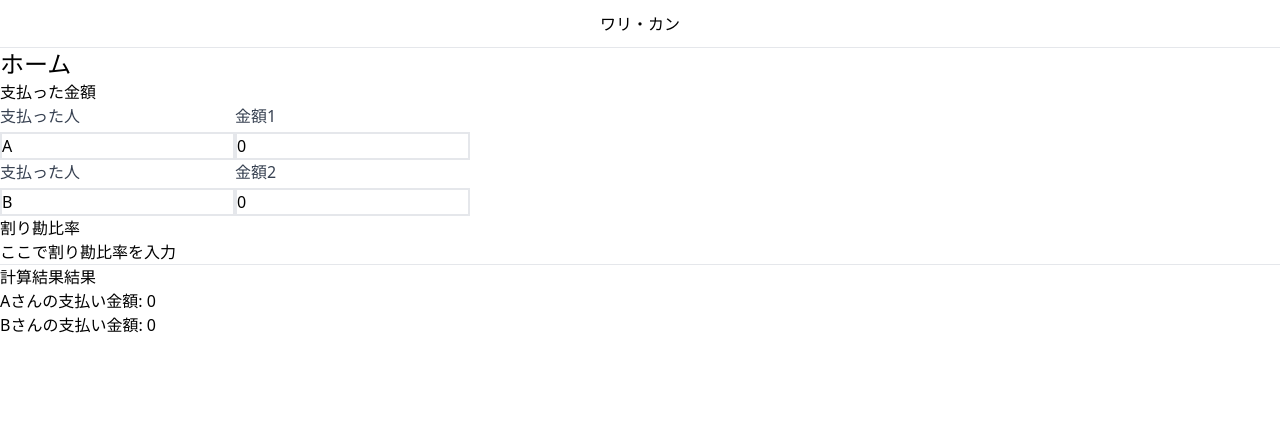
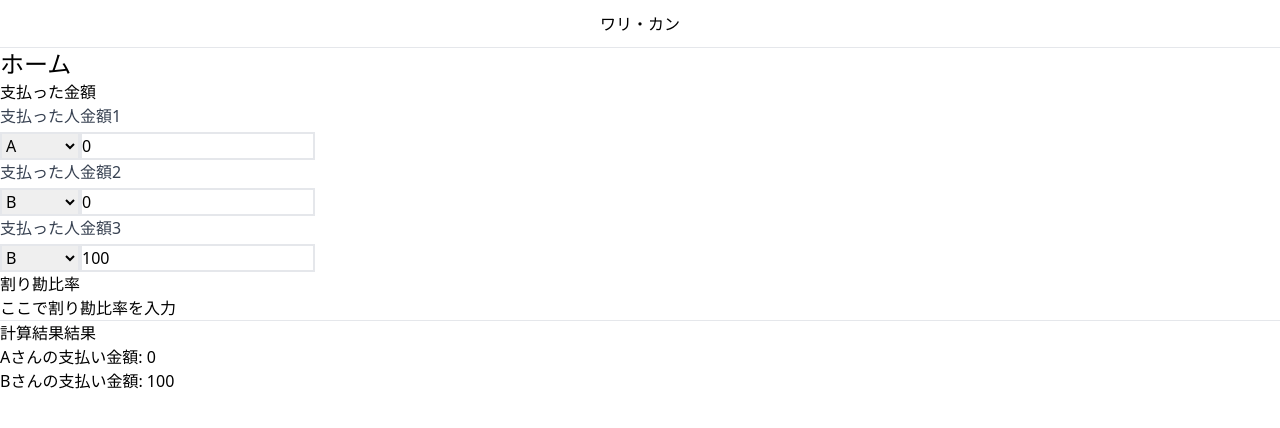
Before and after one commit to TokiyaHorikawa/warikan, a React (Create React App) app: page / in a window 1280 px wide. Shown: the top 428 px of the page. Built offline with nearby package versions, Linux system fonts and the light colour scheme.

Commit message:
feat: Set default value for Select Form

```diff
--- /dev/null
+++ b/src/components/FormSelect.tsx
@@ -0,0 +1,54 @@
+import React from 'react';
+
+type OptionValue = string | number;
+type OptionObjValue = { [key in string]: OptionValue };
+type Option = OptionValue | OptionObjValue;
+
+type PropsType = {
+  name: string;
+  label?: string;
+  type?: string;
+  options: Option[];
+  optionsViewKey?: string;
+  optionsValueKey?: string;
+  selectedValue?: OptionValue;
+  className?: string;
+  inputRef?: any;
+};
+
+const FormSelect: React.FC<PropsType> = ({
+  name,
+  label,
+  className,
+  options,
+  optionsValueKey = 'value',
+  optionsViewKey = 'view',
+  selectedValue,
+  inputRef,
+}) => {
+  return (
+    <label className="block">
+      <span className="text-gray-700">{label}</span>
+      <select
+        name={name}
+        ref={inputRef}
+        defaultValue={selectedValue}
+        className={
+          'form-select block w-full mt-1 border-2 border-current' + className
+        }
+      >
+        {options.map((option, index) => {
+          return typeof option === 'string' || typeof option === 'number' ? (
+            <option key={`option-${index}`}>{option}</option>
+          ) : (
+            <option value={option[optionsValueKey]} key={`option-${index}`}>
+              {option[optionsViewKey]}
+            </option>
+          );
+        })}
+      </select>
+    </label>
+  );
+};
+
+export default FormSelect;
--- a/src/pages/home.tsx
+++ b/src/pages/home.tsx
@@ -1,11 +1,13 @@
 import React from 'react';
 import { useForm, useFieldArray } from 'react-hook-form';
 import FormInput from 'components/FormInput';
+import FormSelect from 'components/FormSelect';
 
 const initialValue = {
   formData: [
     { fee: 0, user: 'A' },
     { fee: 0, user: 'B' },
+    { fee: 100, user: 'B' },
   ],
   userData: [{ name: 'A' }, { name: 'B' }],
 };
@@ -15,7 +17,7 @@ const Home: React.FC = () => {
     defaultValues: initialValue,
   });
   const { fields } = useFieldArray({ control, name: 'formData' });
-  const { fields: userFields } = useFieldArray({ control, name: 'userData' });
+  // const { fields: userFields } = useFieldArray({ control, name: 'userData' });
 
   const { formData, userData } = watch(['formData', 'userData']);
 
@@ -36,10 +38,13 @@ const Home: React.FC = () => {
           <ul>
             {fields.map((field, index) => (
               <li key={field.id} className="flex">
-                <FormInput
+                <FormSelect
                   name={`formData[${index}].user`}
                   label="支払った人"
-                  defaultValue={field.user}
+                  options={userData}
+                  optionsValueKey="name"
+                  optionsViewKey="name"
+                  selectedValue={field.user}
                   inputRef={register()}
                 />
                 <FormInput
```
